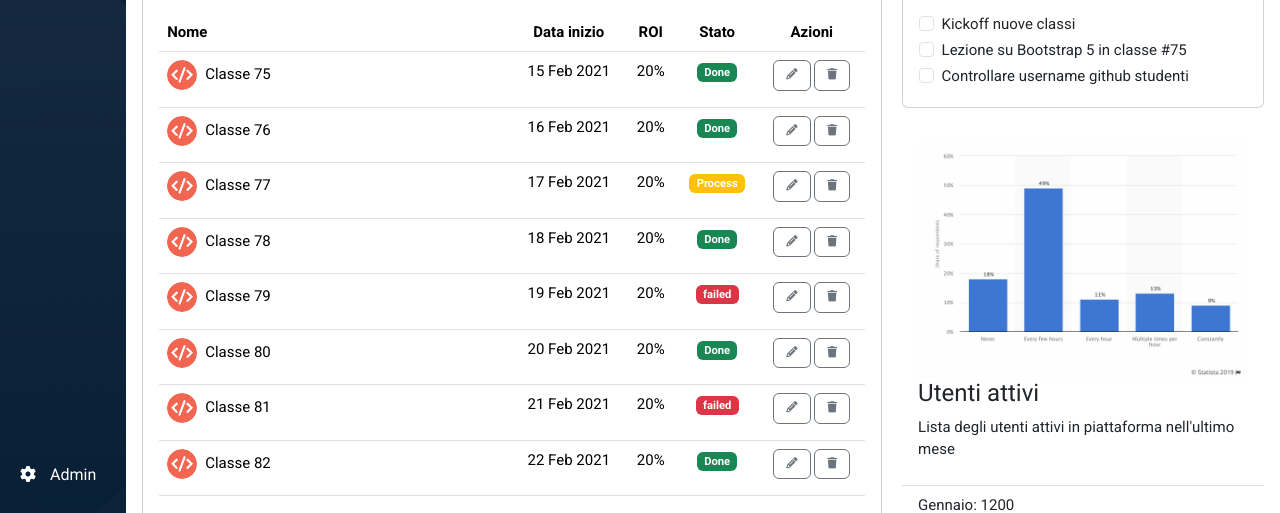
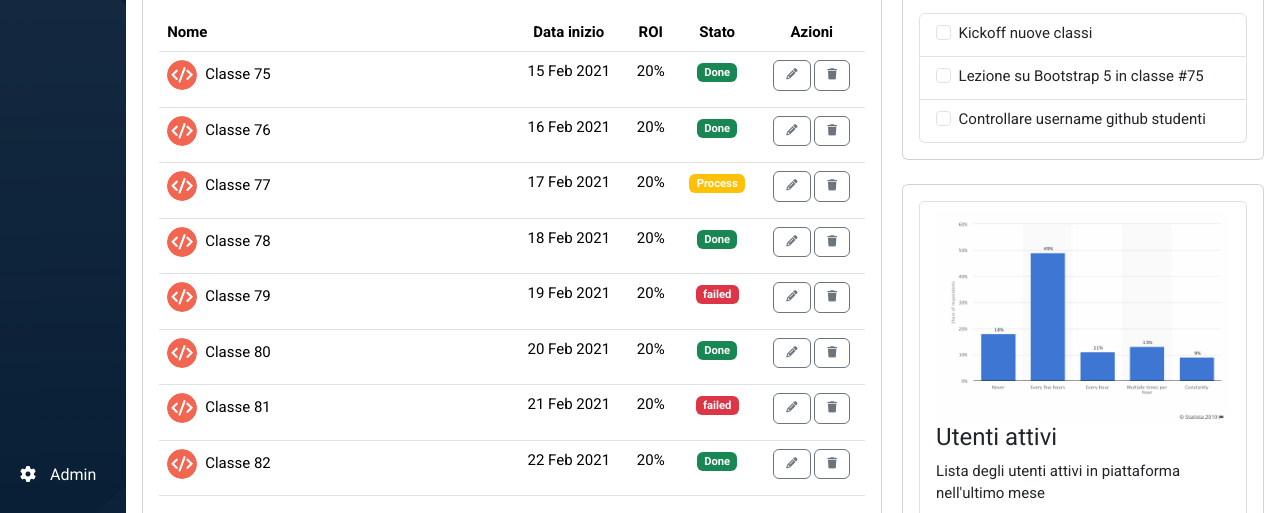
Before and after one commit to GiacWebDev/html-css-bootstrap-dashboard, a plain HTML site: page index.html in a window 1280 px wide. Shown: the part 287-800 px from the top of the page. Drawn offline with nearby package versions, Linux system fonts and the light colour scheme.

Commit message:
[EDIT] borders left cards

```diff
--- a/index.html
+++ b/index.html
@@ -374,24 +374,30 @@
                         </div>
 
                         <div class="card-body">
-                          <div class="form-check">
+                          <ul class="list-group">
+                            <li class="list-group-item"><div class="form-check">
                               <input class="form-check-input" type="checkbox" value="" id="flexCheckDefault">
                               <label class="form-check-label" for="flexCheckDefault">
                                 Kickoff nuove classi
                               </label>
                             </div>
-                          <div class="form-check">
+                            </li>
+
+                            <li class="list-group-item"><div class="form-check">
                               <input class="form-check-input" type="checkbox" value="" id="flexCheckDefault1">
                               <label class="form-check-label" for="flexCheckDefault">
                                 Lezione su Bootstrap 5 in classe #75
                               </label>
                             </div>
-                          <div class="form-check">
+                            </li>
+                            <li class="list-group-item"><div class="form-check">
                               <input class="form-check-input" type="checkbox" value="" id="flexCheckDefault2">
                               <label class="form-check-label" for="flexCheckDefault">
                                 Controllare username github studenti
                               </label>
                             </div>
+                            </li>
+                          </ul>
 
                         </div>
 
@@ -399,16 +405,22 @@
                     </div>
                     <!-- COL BOTTOM -->
                     <div class="col p-0">
-                      <ul class="list-group list-group-flush">
+
+                      <div class="card p-3">
+
+                        <ul class="list-group">
                           <li class="list-group-item"><img src="img/stats.jpeg" alt="img">
                           <h4>Utenti attivi</h4>
-                        <p>Lista degli utenti attivi in piattaforma nell'ultimo mese</p></li>
+                          <p>Lista degli utenti attivi in piattaforma nell'ultimo mese</p>
+                          </li>
+
                           <li class="list-group-item">Gennaio: 1200</li>
                           <li class="list-group-item">Febbraio: 800</li>
                           <li class="list-group-item">Marzo: 1500</li>
                           <li class="list-group-item"><a href="#">Visualizza report approfondito</a></li>
                         </ul>
 
+                      </div>
                     </div>
                   </div>
                 </div>
```
Lines whose indentation alone changed are shown as unchanged.
